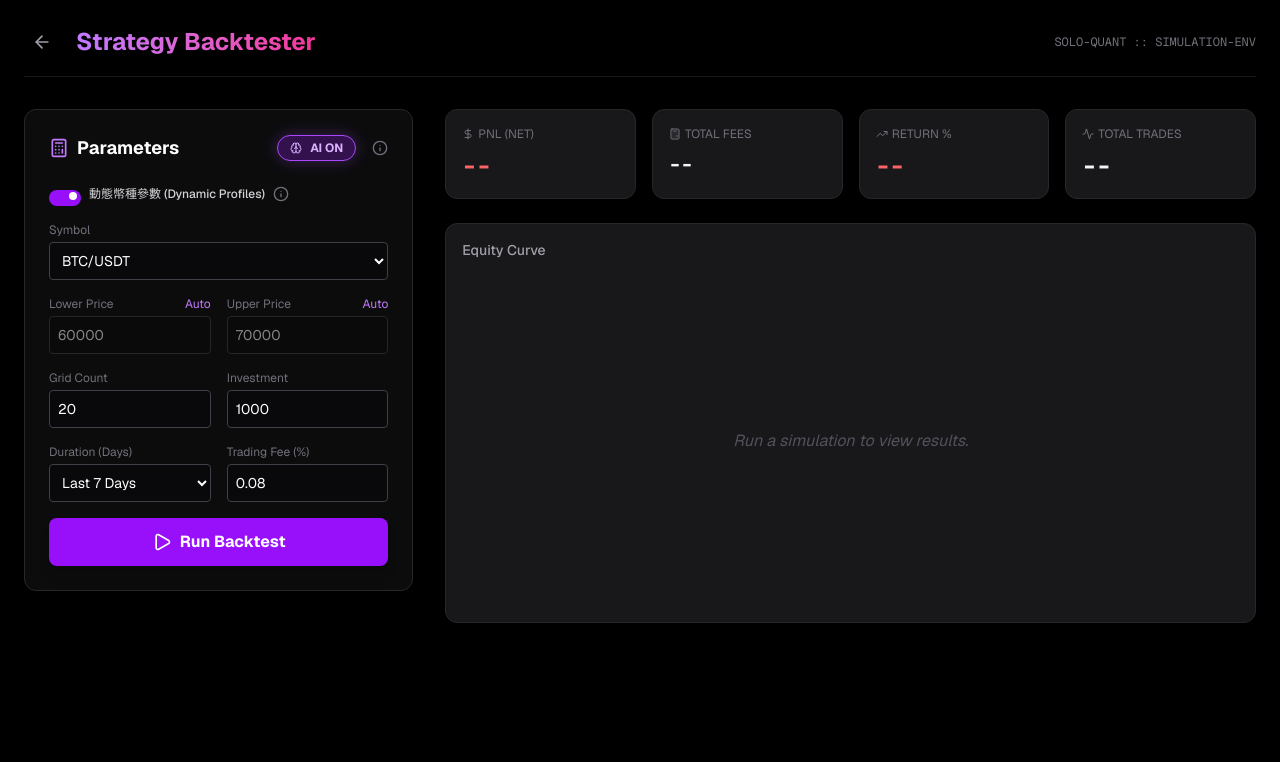
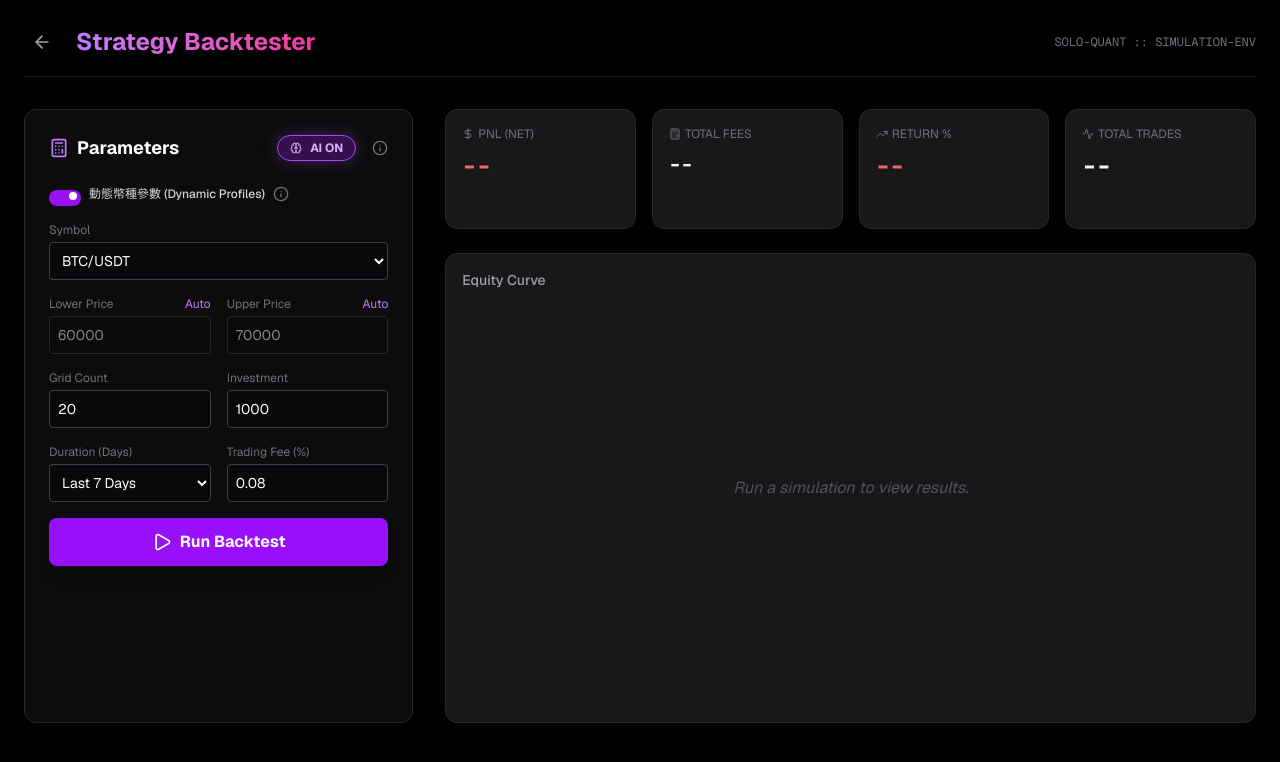
Before and after one commit to Pianochicken/solo-quant, a Next.js app in the folder web/: page /backtest in a window 1280 px wide. Shown: the top 762 px of the page. Built offline with nearby package versions, Linux system fonts and the light colour scheme; no server answers.

Commit message:
Fix: stabilize backtester layout with fixed min-heights for metric cards and chart

```diff
--- a/web/app/backtest/page.tsx
+++ b/web/app/backtest/page.tsx
@@ -140,7 +140,7 @@ export default function BacktestPage() {
 
             <div className="grid grid-cols-12 gap-8">
                 {/* Configuration Panel */}
-                <div className="col-span-12 lg:col-span-4 bg-zinc-900/50 p-6 rounded-xl border border-zinc-800 h-fit">
+                <div className="col-span-12 lg:col-span-4 bg-zinc-900/50 p-6 rounded-xl border border-zinc-800">
                     <div className="flex justify-between items-center mb-6">
                         <h2 className="text-lg font-bold text-white flex items-center gap-2">
                             <Calculator className="w-5 h-5 text-purple-400" />
@@ -274,62 +274,68 @@ export default function BacktestPage() {
                 <div className="col-span-12 lg:col-span-8 flex flex-col gap-6">
                     {/* Metrics Cards */}
                     <div className="grid grid-cols-4 gap-4">
-                        <div className="bg-zinc-900 border border-zinc-800 p-4 rounded-xl">
+                        <div className="bg-zinc-900 border border-zinc-800 p-4 rounded-xl min-h-[120px] flex flex-col justify-between">
+                            <div>
                                 <span className="text-zinc-500 text-xs uppercase flex items-center gap-1"><DollarSign className="w-3 h-3" /> PnL (Net)</span>
                                 <div className={`text-2xl font-mono font-bold mt-2 ${result && result.metrics.pnl >= 0 ? 'text-emerald-400' : 'text-red-400'}`}>
                                     {result ? `$${result.metrics.pnl.toFixed(2)}` : '--'}
                                 </div>
                             </div>
-                        <div className="bg-zinc-900 border border-zinc-800 p-4 rounded-xl">
+                        </div>
+                        <div className="bg-zinc-900 border border-zinc-800 p-4 rounded-xl min-h-[120px] flex flex-col justify-between">
+                            <div>
                                 <span className="text-zinc-500 text-xs uppercase flex items-center gap-1"><Calculator className="w-3 h-3" /> Total Fees</span>
                                 <div className="text-xl font-mono font-bold mt-2 text-zinc-100">
                                     {result ? `$${result.metrics.total_fees_paid?.toFixed(4) || '0.0000'}` : '--'}
                                 </div>
                             </div>
-                        <div className="bg-zinc-900 border border-zinc-800 p-4 rounded-xl">
+                        </div>
+                        <div className="bg-zinc-900 border border-zinc-800 p-4 rounded-xl min-h-[120px] flex flex-col justify-between">
+                            <div>
                                 <span className="text-zinc-500 text-xs uppercase flex items-center gap-1"><TrendingUp className="w-3 h-3" /> Return %</span>
                                 <div className={`text-2xl font-mono font-bold mt-2 ${result && result.metrics.pnl_percent >= 0 ? 'text-emerald-400' : 'text-red-400'}`}>
                                     {result ? `${result.metrics.pnl_percent.toFixed(2)}%` : '--'}
                                 </div>
                             </div>
-                        <div className="bg-zinc-900 border border-zinc-800 p-4 rounded-xl flex flex-col justify-between">
+                        </div>
+                        <div className="bg-zinc-900 border border-zinc-800 p-4 rounded-xl min-h-[120px] flex flex-col justify-between">
                             <div>
                                 <span className="text-zinc-500 text-xs uppercase flex items-center gap-1"><Activity className="w-3 h-3" /> Total Trades</span>
                                 <div className="text-2xl font-mono font-bold mt-2 text-zinc-100">
                                     {result ? result.metrics.total_trades : '--'}
                                 </div>
                             </div>
-                            {result?.ai_metrics && (
-                                <div className="mt-2 flex gap-2">
-                                    {result.ai_metrics.protected_buys > 0 && (
+                            <div className="mt-2 flex gap-1 flex-wrap min-h-[22px]">
+                                {(result?.ai_metrics?.protected_buys ?? 0) > 0 && (
                                     <span className="text-[10px] bg-blue-900/30 text-blue-400 px-2 py-0.5 rounded border border-blue-800" title="防摔刀 (Catching Knives) 攔截">
-                                            PAUSED {result.ai_metrics.protected_buys} BUYS
+                                        PAUSED {result!.ai_metrics!.protected_buys}
                                     </span>
                                 )}
-                                    {result.ai_metrics.protected_sells > 0 && (
+                                {(result?.ai_metrics?.protected_sells ?? 0) > 0 && (
                                     <span className="text-[10px] bg-amber-900/30 text-amber-400 px-2 py-0.5 rounded border border-amber-800" title="防賣飛 (Selling Early) 攔截">
-                                            PAUSED {result.ai_metrics.protected_sells} SELLS
+                                        PAUSED {result!.ai_metrics!.protected_sells}
                                     </span>
                                 )}
+                            </div>
+                        </div>
+                    </div>
+
+                    {/* Chart */}
+                    <div className="flex-1 bg-zinc-900 border border-zinc-800 rounded-xl p-4 flex flex-col relative">
+                        <h3 className="text-zinc-400 text-sm font-medium mb-4">Equity Curve</h3>
+                        <div ref={chartContainerRef} className="flex-1 w-full min-h-[400px] relative" />
+                        {!result && !loading && (
+                            <div className="absolute inset-0 flex items-center justify-center text-zinc-600 italic pointer-events-none">
+                                Run a simulation to view results.
                             </div>
                         )}
                     </div>
                 </div>
-
-                    {/* Chart */}
-                    <div className="flex-1 bg-zinc-900 border border-zinc-800 rounded-xl p-4 min-h-[400px] flex flex-col">
-                        <h3 className="text-zinc-400 text-sm font-medium mb-4">Equity Curve</h3>
-                        <div ref={chartContainerRef} className="flex-1 w-full" />
-                        {!result && !loading && (
-                            <div className="flex h-full items-center justify-center text-zinc-600 italic">
-                                Run a simulation to view results.
-                            </div>
-                        )}
             </div>
 
-                    {/* Trade History (Max 50) */}
+            {/* Trade History */}
             {result && result.trades && result.trades.length > 0 && (
-                        <div className="bg-zinc-900 border border-zinc-800 rounded-xl p-4 flex flex-col h-min-[250px]">
+                <div className="mt-8 bg-zinc-900 border border-zinc-800 rounded-xl p-4 flex flex-col h-min-[250px]">
                             <h3 className="text-zinc-400 text-sm font-medium flex justify-between items-center mb-4">
                                 <span>Trade History ({result.trades.length})</span>
                             </h3>
@@ -384,8 +390,6 @@ export default function BacktestPage() {
                             </div>
                         </div>
                     )}
-                </div>
-            </div>
         </main>
     )
 }
```
Lines whose indentation alone changed are shown as unchanged.
